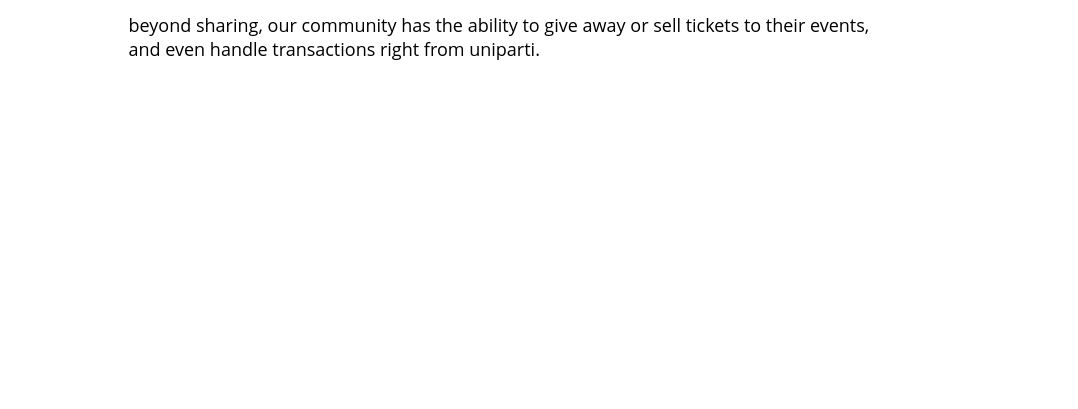
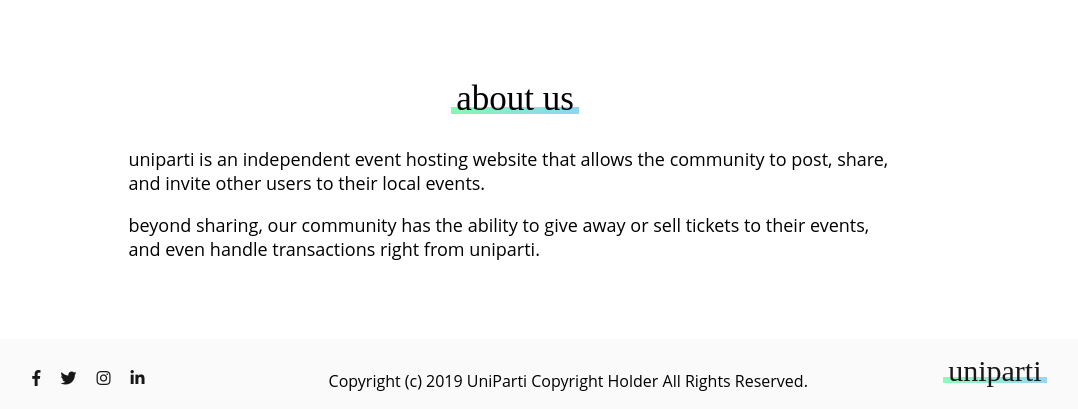
Before and after one commit to MaxwellNewberry/uniparti, a PHP site: page / in a window 1280 px wide. Shown: the part 1277-1686 px from the top of the page, without its empty margins (125-1203 px from the left). Before the commit the page ends 1337 px from the top, so only its background shows below. Run offline with PHP 8.4, Linux system fonts and the light colour scheme; some web fonts are replaced.

Commit message:
CSS Adjustments

```diff
--- a/assets/css/style.css
+++ b/assets/css/style.css
@@ -26,8 +26,23 @@ html, body {
 }
 
 a {
-  text-decoration: none;
+	outline: none;
+	text-decoration: none;
+	color: inherit;
   color: #000000;
+	opacity: 0.9;
+	filter: alpha(opacity=0.9);
+}
+
+a:hover {
+	opacity: 1.0;
+	filter: alpha(opacity=100);
+	/*position where
+        enlarged image should offset horizontally */
+	-webkit-transition: all 0.5s ease-in-out;
+	-moz-transition: all 0.5s ease-in-out;
+	-o-transition: all 0.5s ease-in-out;
+	transition: all 0.5s ease-in-out;
 }
 
 video {
@@ -35,7 +50,7 @@ video {
 	top: 0;
 	left: 0;
 	width: 100%;
-	height: 300px;
+	height: 400px;
 	object-fit: cover;
 	filter: opacity(30%);
 	overflow: hidden;
@@ -144,6 +159,7 @@ a.title {
 
 .navigation-list {
   text-align: right;
+  margin-top: 25px;
   margin-right: 30px;
 }
 
@@ -162,9 +178,14 @@ a.title {
 }
 
 .hero-section, .spacer-section {
-  height: 300px;
+  height: 400px;
   position: relative;
-  background: linear-gradient(120deg, rgba(132, 250, 176, 0.9) 0%, rgba(143, 211, 244, 0.95) 100%), url('img/hero.jpg') center center / cover no-repeat;
+  background: linear-gradient(120deg, rgba(132, 250, 176, 0.7) 0%, rgba(143, 211, 244, 0.75) 100%);
+}
+
+.hero-section {
+  overflow: hidden;
+  display: block;
 }
 
 .spacer-section {
@@ -175,7 +196,7 @@ a.title {
 }
 
 .spacer-section.one {
-  background: linear-gradient(120deg, rgba(132, 250, 176, 0.7) 0%, rgba(143, 211, 244, 0.75) 100%);
+  background: linear-gradient(120deg, rgba(132, 250, 176, 0.8) 0%, rgba(143, 211, 244, 0.85) 100%), url('http://theblacksheeponline.com/wp-content/uploads/2016/03/orangekrush-bg-3.jpg') center center / cover no-repeat;
 }
 
 .trending-events, .about-us {
@@ -261,6 +282,37 @@ a.title {
   text-align: left;
 }
 
+.footer {
+  background: #fafafa;
+  height: 70px;
+  text-align: center;
+}
+
+.footer .social-links {
+  padding: 15px;
+  padding-bottom: 0;
+}
+
+.footer .brand-section {
+  padding-bottom: 0;
+}
+
+.footer .social-links a {
+  margin: 0 10px;
+}
+
+.footer .social-links a:hover {
+  color: #8fd3f4;
+}
+
+.footer .copyright {
+  padding: 15px;
+  padding-bottom: 0;
+}
+
+.footer .copyright p {
+  font-family: "Open Sans", sans-serif;
+}
 
 @media only screen and (min-width: 768px) {
 
@@ -297,4 +349,12 @@ a.title {
     width: 80%;
   }
 
+  .footer {
+    height: 250px;
+  }
+
+  .footer .brand-section {
+    margin: 10px 0 20px 0;
+  }
+
 }
--- a/index.html
+++ b/index.html
@@ -31,39 +31,42 @@
           <ul class="navigation-list">
             <li class="navigation-list-item"><a href="">home</a></li>
             <li class="navigation-list-item"><a href="">events</a></li>
-            <li class="navigation-list-item"><a href="">about us</a></li>
             <li class="navigation-list-item"><a href="">news</a></li>
+            <li class="navigation-list-item"><a href="">contact us</a></li>
           </ul>
         </div>
       </div>
     </div>
 
-    <!-- Mobile Menu -->
+    <!-- mobile menu -->
     <div id="mobile-menu" class="mobile-menu">
       <div id="mobile_symbol" class="mobile_symbol"><i class="fas fa-bars"></i></div>
 
-      <!-- Mobile Menu List -->
+      <!-- mobile menu list -->
       <ul id="mobile_menu_list" class="mobile_menu_list">
         <li><a href="">home</a></li>
         <li><a href="">events</a></li>
-        <li><a href="">about us</a></li>
         <li><a href="">news</a></li>
+        <li><a href="">contact us</a></li>
       </ul>
-      <!-- ! -->
+      <!-- ! [mobile menu list] -->
     </div>
-    <!-- ! -->
+    <!-- ! [mobile menu] -->
 
     <div class="wrapper">
 
       <!-- hero -->
       <div class="col-12">
         <div class="hero-section">
+          <video playsinline autoplay muted loop>
+    			<source src="assets/css/video/spacer_one.mp4" type="video/mp4">
+    			</video>
           <div class="hero-text">
             <p>let's party</p>
           </div>
         </div>
       </div>
-      <!-- ! -->
+      <!-- ! [hero] -->
 
       <!-- trending events -->
       <div class="col-12">
@@ -72,7 +75,7 @@
           <div class="col-12">
             <div class="heading"><span class="underline">trending events</span></div>
           </div>
-          <!-- ! -->
+          <!-- ! [trending events heading] -->
 
           <!-- events -->
           <div class="col-12">
@@ -87,7 +90,7 @@
                   <div class="event-item-description-section"><p>This is a short, sometimes cut off description of the event that will be determined where it will be cut off at a little time maybe...</p></div>
                 </div>
               </div>
-              <!-- ! -->
+              <!-- ! [event item] -->
 
               <!-- event item -->
               <div class="col-4 event-item">
@@ -98,7 +101,7 @@
                   <div class="event-item-description-section"><p>This is a short, sometimes cut off description of the event that will be determined where it will be cut off at a little time maybe...</p></div>
                 </div>
               </div>
-              <!-- ! -->
+              <!-- ! [event item] -->
 
               <!-- event item -->
               <div class="col-4 event-item">
@@ -109,27 +112,24 @@
                   <div class="event-item-description-section"><p>This is a short, sometimes cut off description of the event that will be determined where it will be cut off at a little time maybe...</p></div>
                 </div>
               </div>
-              <!-- ! -->
+              <!-- ! [event item] -->
 
             </div>
           </div>
-          <!-- ! -->
+          <!-- ! [events list] -->
         </div>
       </div>
-      <!-- ! -->
+      <!-- ! [trending events] -->
 
       <!-- spacer -->
       <div class="col-12">
         <div class="spacer-section one">
-          <video playsinline autoplay muted loop>
-    			<source src="assets/css/video/spacer_one.mp4" type="video/mp4">
-    			</video>
           <div class="spacer-text">
             <p>thanks for joining us</p>
           </div>
         </div>
       </div>
-      <!-- ! -->
+      <!-- ! [spacer] -->
 
       <!-- about us -->
       <div class="col-12">
@@ -138,7 +138,7 @@
           <div class="col-12">
             <div class="heading"><span class="underline">about us</span></div>
           </div>
-          <!-- ! -->
+          <!-- ! [about us - heading] -->
 
           <!-- about us content -->
           <div class="col-12">
@@ -147,13 +147,38 @@
               <p>beyond sharing, our community has the ability to give away or sell tickets to their events, and even handle transactions right from uniparti.</p>
             </div>
           </div>
-          <!-- ! -->
+          <!-- ! [about us contet] -->
 
         </div>
       </div>
-      <!-- ! -->
+      <!-- ! [about us] -->
 
     </div>
+    <!-- ! [wrapper] -->
+
+    <!-- footer -->
+    <div class="col-12">
+      <div class="footer">
+        <div class="col-12">
+          <div class="col-4">
+            <div class="social-links">
+              <p><a href="https://www.facebook.com/earnestearthag"><i class="fab fa-facebook-f"></i></a><a href="https://twitter.com/earnestearth"><i class="fab fa-twitter"></i></a><a href="https://www.instagram.com/earnestearth/"><i class="fab fa-instagram"></i></a><a href="https://www.linkedin.com/company/earnestearth"><i class="fab fa-linkedin-in"></i></a></p>
+            </div>
+          </div>
+          <div class="col-5">
+            <div class="copyright">
+              <p>Copyright (c) 2019 UniParti Copyright Holder All Rights Reserved.</p>
+            </div>
+          </div>
+          <div class="col-3">
+            <div class="brand-section">
+              <a href="" class="title underline">uniparti</a>
+            </div>
+          </div>
+        </div>
+      </div>
+    </div>
+    <!-- ! [footer] -->
 
   <!-- Scripts -->
   <script src="https://ajax.googleapis.com/ajax/libs/jquery/3.3.1/jquery.min.js"></script>
```
